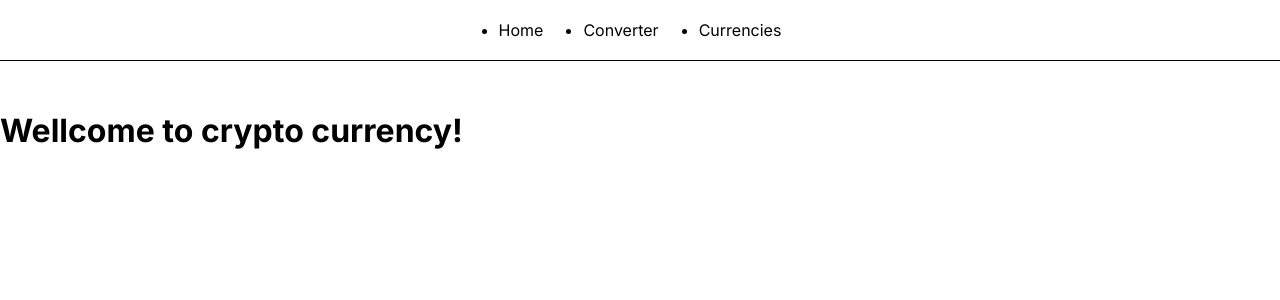
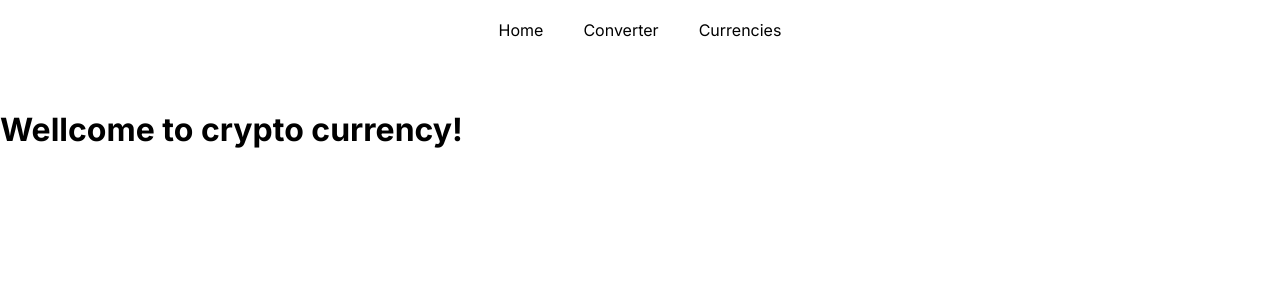
Before and after one commit to little-plumelet/crypto_small, a Next.js app: page / in a window 1280 px wide. Shown: the top 300 px of the page. Built offline with nearby package versions, Linux system fonts and the light colour scheme.

Commit message:
make header styled-component

```diff
--- a/src/components/header/Header.tsx
+++ b/src/components/header/Header.tsx
@@ -1,26 +1,36 @@
+"use client";
+
 import Link from "next/link";
+import styled from "styled-components";
 
-const ulStyle = {
-  'display': 'flex',
-  'justify-content': 'center',
-  'gap': 40,
-  'padding': '20px 20px',
-  'margin-bottom': 50,
-  'border-bottom': 'solid 1px',
-};
+const Ul = styled.ul`
+  display: flex;
+  justify-content: center;
+  gap: 40px;
+  padding: 20px 20px;
+  margin-bottom: 50px;
+`;
+
+const ListItem = styled.li`
+  list-style: none;
+
+  &:hover {
+    color: gray
+  }
+`;
 
 export const Header = () => {
   return (
-    <ul style={ulStyle}>
-      <li>
+    <Ul>
+      <ListItem>
         <Link href="/">Home</Link>
-      </li>
-      <li>
+      </ListItem>
+      <ListItem>
         <Link href="/converter">Converter</Link>
-      </li>
-      <li>
+      </ListItem>
+      <ListItem>
         <Link href="/currencyList">Currencies</Link>
-      </li>
-    </ul>
+      </ListItem>
+    </Ul>
   )
 }
```
